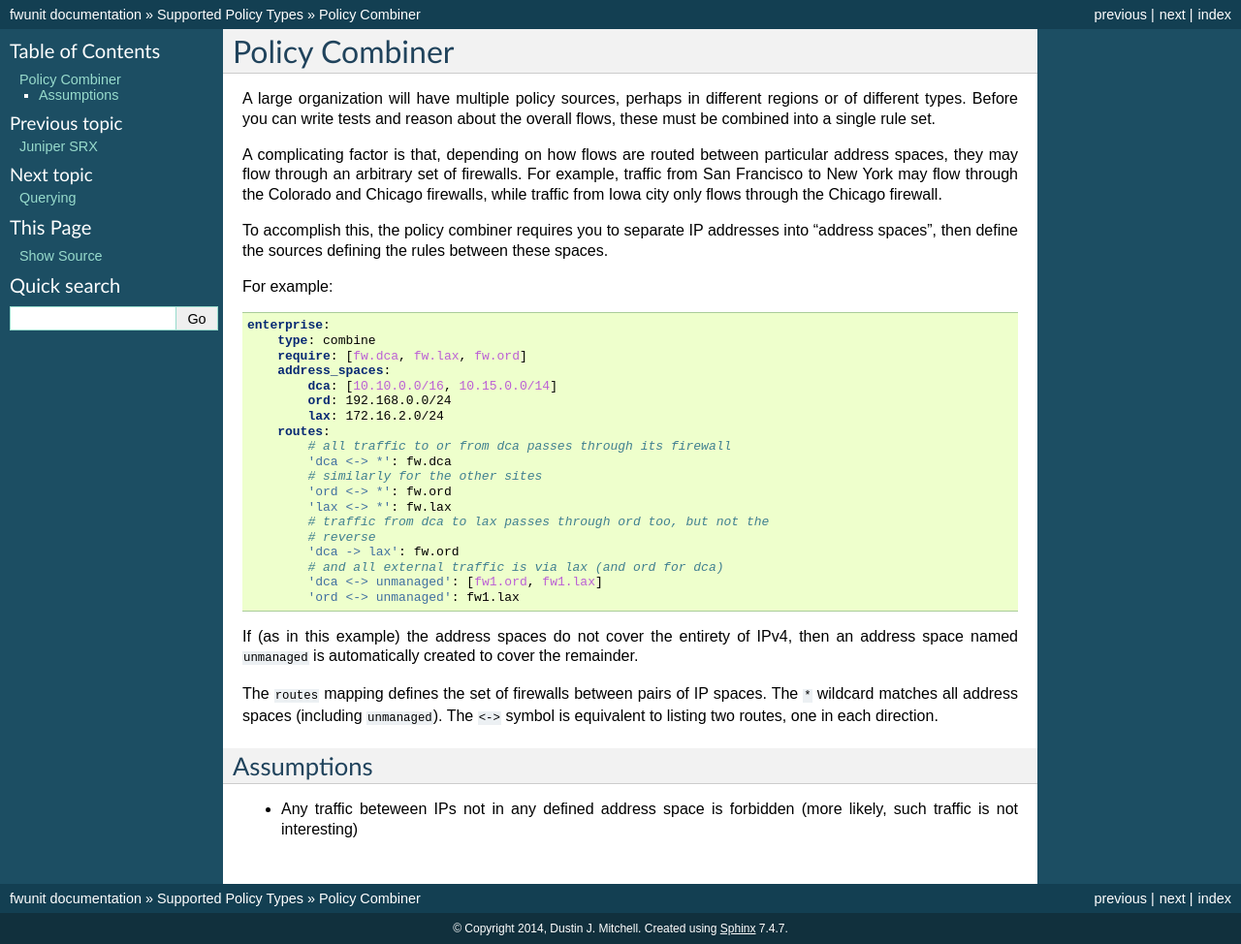
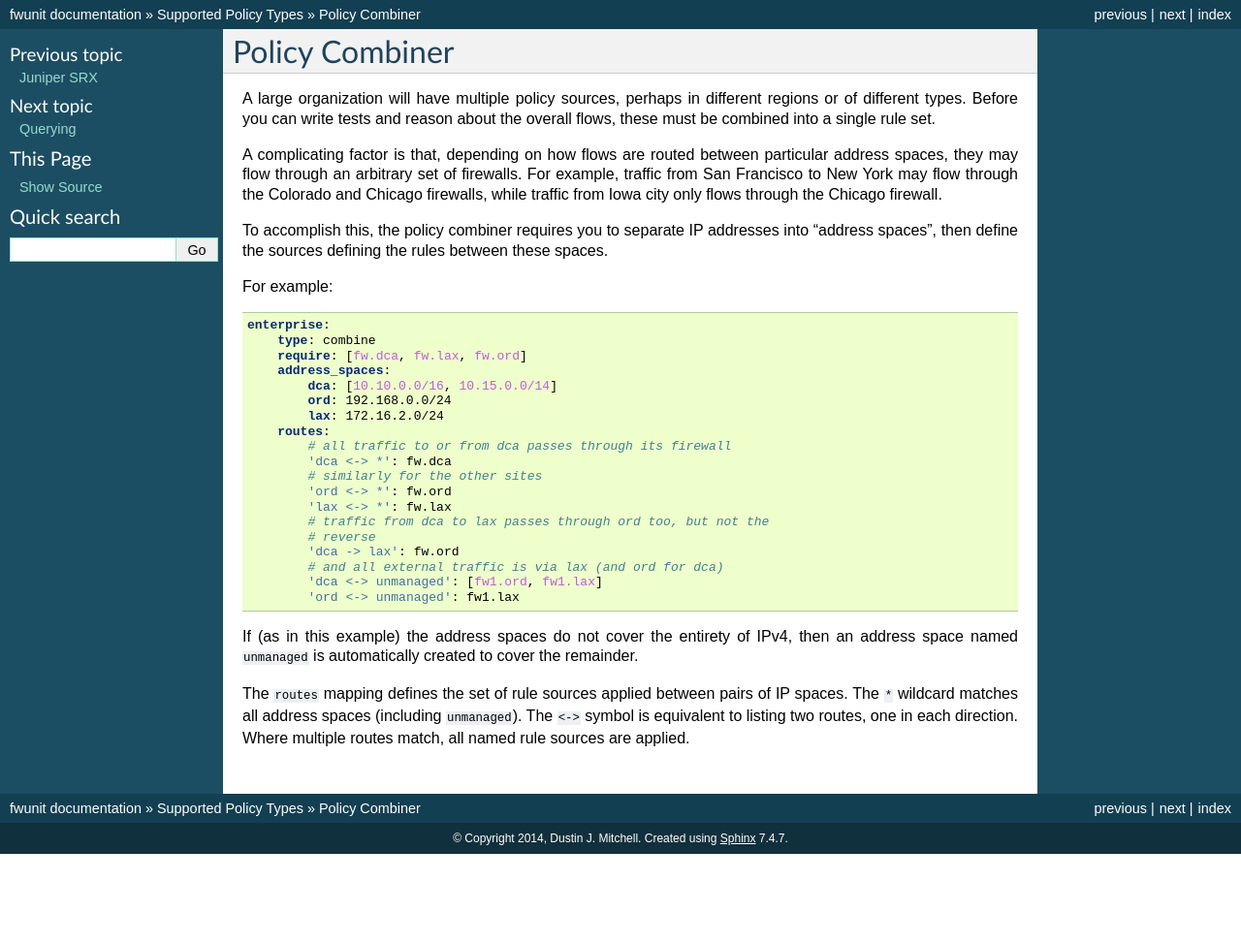
Before and after one commit to mozilla/build-fwunit, a Sphinx documentation site: the page built from docs/combine.rst, in a window 1280 px wide. Shown: the whole page at 97% size. Built offline with Sphinx 7.4.7, drawn with Linux system fonts in a browser that asks for light colours; the version number could not be read and is left out; after the commit the page ends 900 px from its top, so only the background shows below that.

```diff
--- a/docs/combine.rst
+++ b/docs/combine.rst
@@ -41,11 +41,4 @@
 
 If (as in this example) the address spaces do not cover the entirety of IPv4, then an address space named ``unmanaged`` is automatically created to cover the remainder.
 
-The ``routes`` mapping defines the set of firewalls between pairs of IP spaces.  The ``*`` wildcard matches all address spaces (including ``unmanaged``).
-The ``<->`` symbol is equivalent to listing two routes, one in each direction.
-
-Assumptions
------------
-
-* Any traffic beteween IPs not in any defined address space is forbidden (more
-  likely, such traffic is not interesting)
+The ``routes`` mapping defines the set of rule sources applied between pairs of IP spaces.  The ``*`` wildcard matches all address spaces (including ``unmanaged``).  The ``<->`` symbol is equivalent to listing two routes, one in each direction.  Where multiple routes match, all named rule sources are applied.
```
Also changed, not shown: 2 other files.
